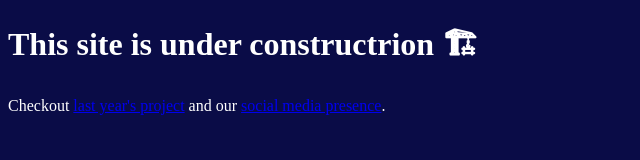
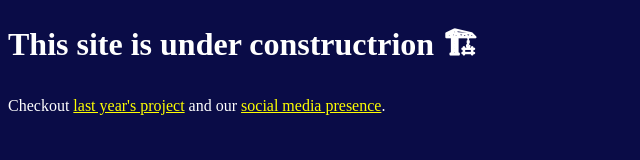
Before and after one commit to jakobfranz/igemTUEwebsite2022, a plain HTML site: page index.html in a window 1280 px wide. Shown: the whole page, without its empty margins (0-640 px from the left). Drawn offline with Linux system fonts and the light colour scheme.

Commit message:
changed link colors

```diff
--- a/styles.css
+++ b/styles.css
@@ -1,3 +1,11 @@
 body{
     background-color: #0a0c47;
     color: white}
+
+a{
+    color: yellow;
+}
+
+a:visited{
+    color: red;
+}
```
